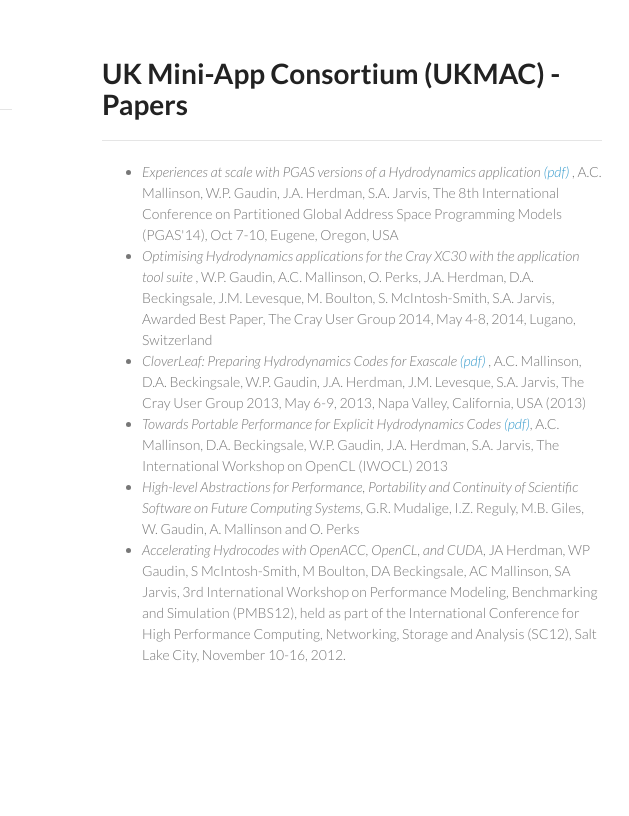
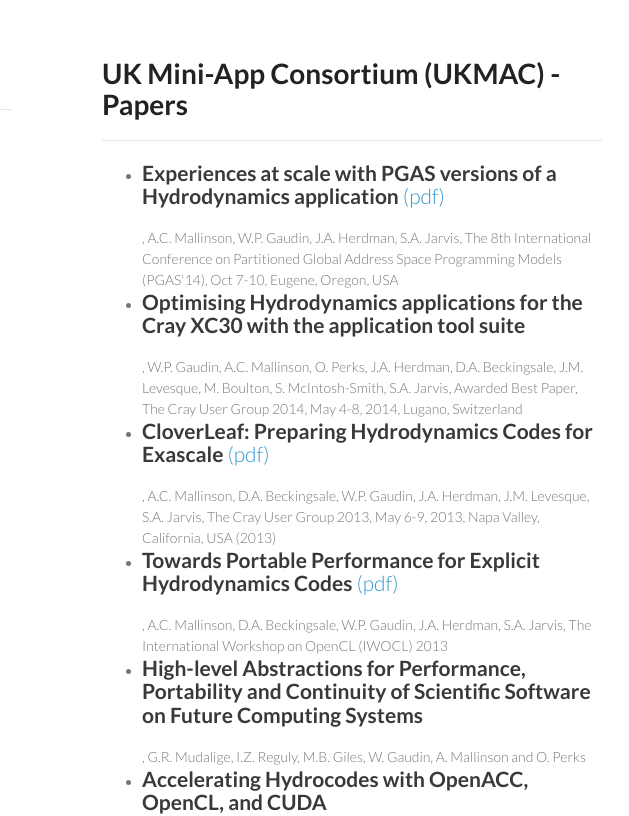
Before and after one commit to UK-MAC/uk-mac.github.com, a plain HTML site: page papers.html in a window 1280 px wide. Shown: the top 816 px of the page, 468-1097 px from the left. Drawn offline with Linux system fonts and the light colour scheme.

Commit message:
Update papers.html

```diff
--- a/papers.html
+++ b/papers.html
@@ -28,17 +28,17 @@
         <h1>UK Mini-App Consortium (UKMAC) - Papers</h1><hr />
 <p>
 <ul>
-<li><em>Experiences at scale with PGAS versions of a Hydrodynamics application <a href="http://nic.uoregon.edu/pgas14/papers/pgas14_submission_3.pdf">(pdf)</a>  </em>, A.C. Mallinson, W.P. Gaudin, J.A. Herdman, S.A. Jarvis, The 8th International Conference on Partitioned Global Address Space Programming Models (PGAS'14), Oct 7-10, Eugene, Oregon, USA</li>
+<li><h2>Experiences at scale with PGAS versions of a Hydrodynamics application <a href="http://nic.uoregon.edu/pgas14/papers/pgas14_submission_3.pdf">(pdf)</a>  </h2>, A.C. Mallinson, W.P. Gaudin, J.A. Herdman, S.A. Jarvis, The 8th International Conference on Partitioned Global Address Space Programming Models (PGAS'14), Oct 7-10, Eugene, Oregon, USA</li>
 
-<li><em>Optimising Hydrodynamics applications for the Cray XC30 with the application tool suite </em>, W.P. Gaudin, A.C. Mallinson, O. Perks, J.A. Herdman, D.A. Beckingsale, J.M. Levesque, M. Boulton, S. McIntosh-Smith, S.A. Jarvis, Awarded Best Paper, The Cray User Group 2014, May 4-8, 2014, Lugano, Switzerland</li>
+<li><h2>Optimising Hydrodynamics applications for the Cray XC30 with the application tool suite </h2>, W.P. Gaudin, A.C. Mallinson, O. Perks, J.A. Herdman, D.A. Beckingsale, J.M. Levesque, M. Boulton, S. McIntosh-Smith, S.A. Jarvis, Awarded Best Paper, The Cray User Group 2014, May 4-8, 2014, Lugano, Switzerland</li>
 
-<li><em>CloverLeaf: Preparing Hydrodynamics Codes for Exascale <a href="https://cug.org/proceedings/cug2013_proceedings/includes/files/pap130.pdf">(pdf)</a> </em>, A.C. Mallinson, D.A. Beckingsale, W.P. Gaudin, J.A. Herdman, J.M. Levesque, S.A. Jarvis, The Cray User Group 2013, May 6-9, 2013, Napa Valley, California, USA (2013)</li>
+<li><h2>CloverLeaf: Preparing Hydrodynamics Codes for Exascale <a href="https://cug.org/proceedings/cug2013_proceedings/includes/files/pap130.pdf">(pdf)</a> </h2>, A.C. Mallinson, D.A. Beckingsale, W.P. Gaudin, J.A. Herdman, J.M. Levesque, S.A. Jarvis, The Cray User Group 2013, May 6-9, 2013, Napa Valley, California, USA (2013)</li>
 
-<li><em>Towards Portable Performance for Explicit Hydrodynamics Codes <a href="http://eprints.dcs.warwick.ac.uk/1756/1/mallinson_iwocl_2013.pdf">(pdf)</a></em>, A.C. Mallinson, D.A. Beckingsale, W.P. Gaudin, J.A. Herdman, S.A. Jarvis, The International Workshop on OpenCL (IWOCL) 2013</li>
+<li><h2>Towards Portable Performance for Explicit Hydrodynamics Codes <a href="http://eprints.dcs.warwick.ac.uk/1756/1/mallinson_iwocl_2013.pdf">(pdf)</a></h2>, A.C. Mallinson, D.A. Beckingsale, W.P. Gaudin, J.A. Herdman, S.A. Jarvis, The International Workshop on OpenCL (IWOCL) 2013</li>
 
-<li><em>High-level Abstractions for Performance, Portability and Continuity of Scientific Software on Future Computing Systems</em>, G.R. Mudalige, I.Z. Reguly, M.B. Giles, W. Gaudin, A. Mallinson and O. Perks</li>
+<li><h2>High-level Abstractions for Performance, Portability and Continuity of Scientific Software on Future Computing Systems</h2>, G.R. Mudalige, I.Z. Reguly, M.B. Giles, W. Gaudin, A. Mallinson and O. Perks</li>
 
-<li><em>Accelerating Hydrocodes with OpenACC, OpenCL, and CUDA</em>, JA Herdman, WP Gaudin, S McIntosh-Smith, M Boulton, DA Beckingsale, AC Mallinson, SA Jarvis, 3rd International Workshop on Performance Modeling, Benchmarking and Simulation (PMBS12), held as part of the International Conference for High Performance Computing, Networking, Storage and Analysis (SC12), Salt Lake City, November 10-16, 2012.</li>
+<li><h2>Accelerating Hydrocodes with OpenACC, OpenCL, and CUDA</h2>, JA Herdman, WP Gaudin, S McIntosh-Smith, M Boulton, DA Beckingsale, AC Mallinson, SA Jarvis, 3rd International Workshop on Performance Modeling, Benchmarking and Simulation (PMBS12), held as part of the International Conference for High Performance Computing, Networking, Storage and Analysis (SC12), Salt Lake City, November 10-16, 2012.</li>
 
 </ul>
 </p>
```
